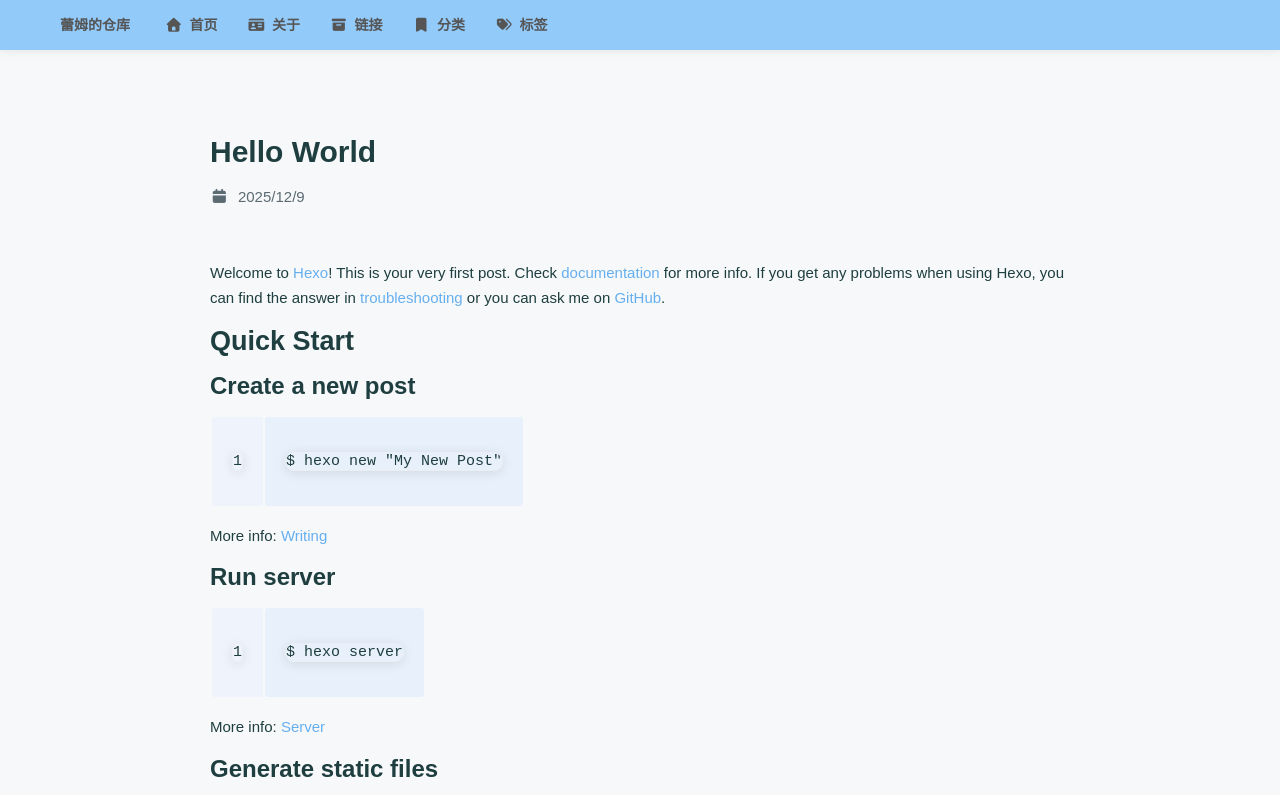
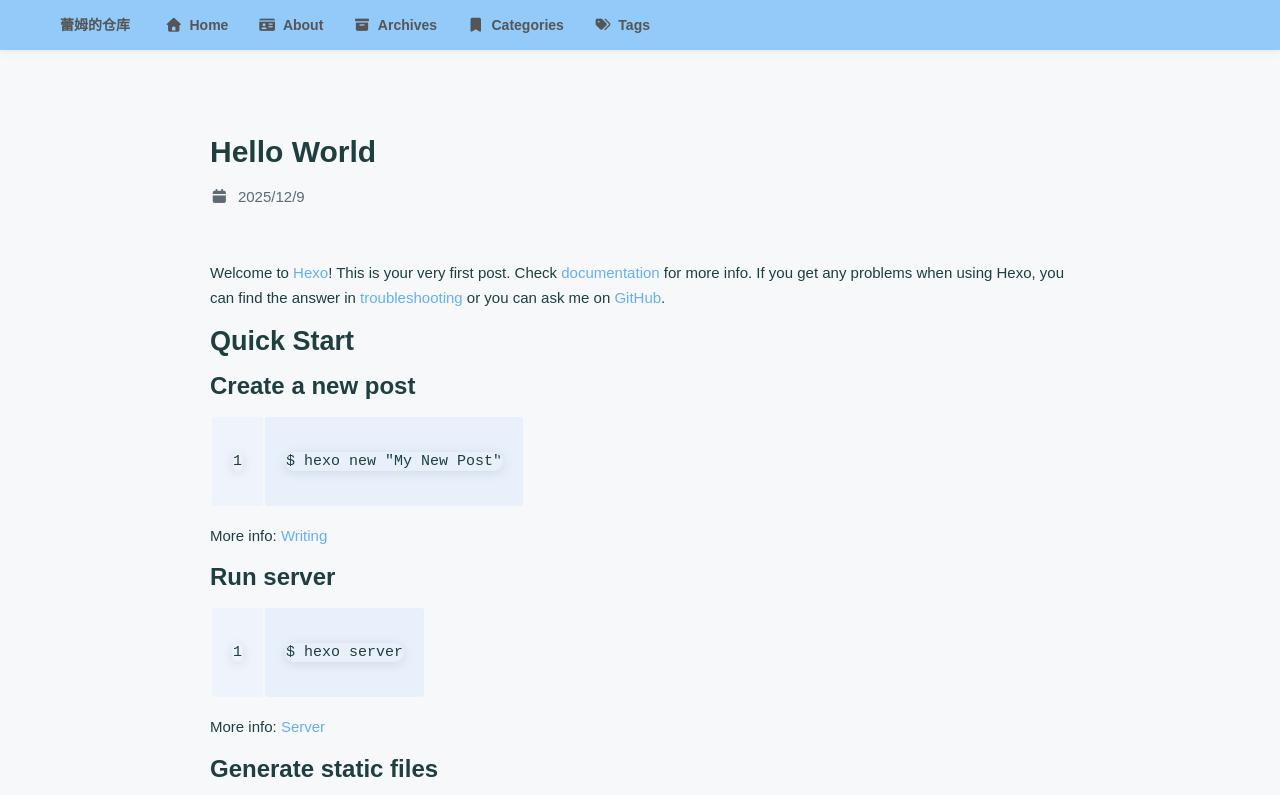
Before and after one commit to lanmei-letere/Lanmei-letere.github.io, a plain HTML site: page 2025/12/09/hello-world/index.html in a window 1280 px wide. Shown: the top 795 px of the page. Drawn offline with nearby package versions, Linux system fonts and the light colour scheme; a script that the page names is missing; a web font is replaced by a local one.

Commit message:
Site updated: 2025-12-11 20:58:05

```diff
--- a/2025/12/09/hello-world/index.html
+++ b/2025/12/09/hello-world/index.html
@@ -68,27 +68,27 @@
 
         <a href="/">
             <i class="fa-solid fa-house fa-fw"></i>
-            <span>&ensp;首页</span>
+            <span>&ensp;Home</span>
         </a>
 
         <a href="/about">
             <i class="fa-solid fa-id-card fa-fw"></i>
-            <span>&ensp;关于</span>
+            <span>&ensp;About</span>
         </a>
 
         <a href="/archives">
             <i class="fa-solid fa-box-archive fa-fw"></i>
-            <span>&ensp;链接</span>
+            <span>&ensp;Archives</span>
         </a>
 
         <a href="/categories">
             <i class="fa-solid fa-bookmark fa-fw"></i>
-            <span>&ensp;分类</span>
+            <span>&ensp;Categories</span>
         </a>
 
         <a href="/tags">
             <i class="fa-solid fa-tags fa-fw"></i>
-            <span>&ensp;标签</span>
+            <span>&ensp;Tags</span>
         </a>
 
     </nav>
@@ -105,7 +105,7 @@
                         <div style="min-width: 20px; max-width: 50px; width: 10%">
                             <i class="fa-solid fa-house fa-fw"></i>
                         </div>
-                        <div style="min-width: 100px; max-width: 150%; width: 20%">首页</div>
+                        <div style="min-width: 100px; max-width: 150%; width: 20%">Home</div>
                     </div>
                 </a>
 
@@ -114,7 +114,7 @@
                         <div style="min-width: 20px; max-width: 50px; width: 10%">
                             <i class="fa-solid fa-id-card fa-fw"></i>
                         </div>
-                        <div style="min-width: 100px; max-width: 150%; width: 20%">关于</div>
+                        <div style="min-width: 100px; max-width: 150%; width: 20%">About</div>
                     </div>
                 </a>
 
@@ -123,7 +123,7 @@
                         <div style="min-width: 20px; max-width: 50px; width: 10%">
                             <i class="fa-solid fa-box-archive fa-fw"></i>
                         </div>
-                        <div style="min-width: 100px; max-width: 150%; width: 20%">链接</div>
+                        <div style="min-width: 100px; max-width: 150%; width: 20%">Archives</div>
                     </div>
                 </a>
 
@@ -132,7 +132,7 @@
                         <div style="min-width: 20px; max-width: 50px; width: 10%">
                             <i class="fa-solid fa-bookmark fa-fw"></i>
                         </div>
-                        <div style="min-width: 100px; max-width: 150%; width: 20%">分类</div>
+                        <div style="min-width: 100px; max-width: 150%; width: 20%">Categories</div>
                     </div>
                 </a>
 
@@ -141,7 +141,7 @@
                         <div style="min-width: 20px; max-width: 50px; width: 10%">
                             <i class="fa-solid fa-tags fa-fw"></i>
                         </div>
-                        <div style="min-width: 100px; max-width: 150%; width: 20%">标签</div>
+                        <div style="min-width: 100px; max-width: 150%; width: 20%">Tags</div>
                     </div>
                 </a>
 
```
Also changed, not shown: archives/2025/12/index.html (+10 -10 lines), archives/2025/index.html (+10 -10 lines), archives/index.html (+10 -10 lines), index.html (+10 -10 lines).
